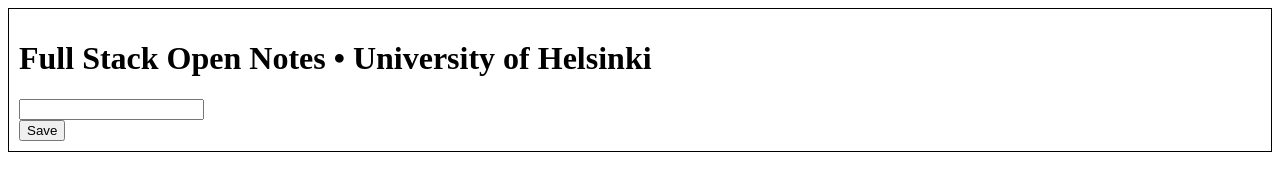
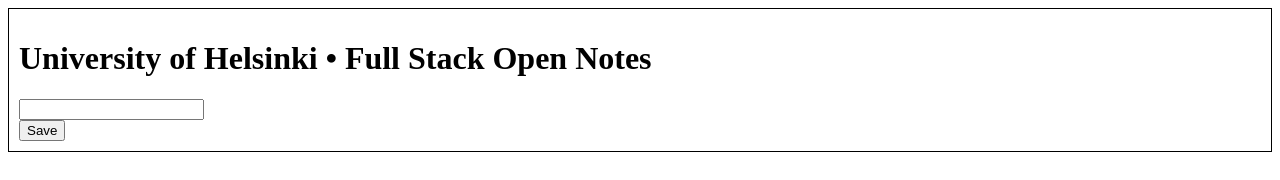
Before and after one commit to BenjaminBurton/Helsinki_FullStackOpen, a plain HTML site: page Part-0/04-new_note_diagram/index.html in a window 1280 px wide. Drawn offline with Linux system fonts and the light colour scheme; no server answers.

Commit message:
update html

```diff
--- a/Part-0/04-new_note_diagram/index.html
+++ b/Part-0/04-new_note_diagram/index.html
@@ -9,7 +9,7 @@
 </head>
 <body>
     <div class="container">
-        <h1>Full Stack Open Notes • University of Helsinki</h1>
+        <h1>University of Helsinki • Full Stack Open Notes</h1>
         <div id="notes">
         </div>
         <form action="" method="POST">
```
